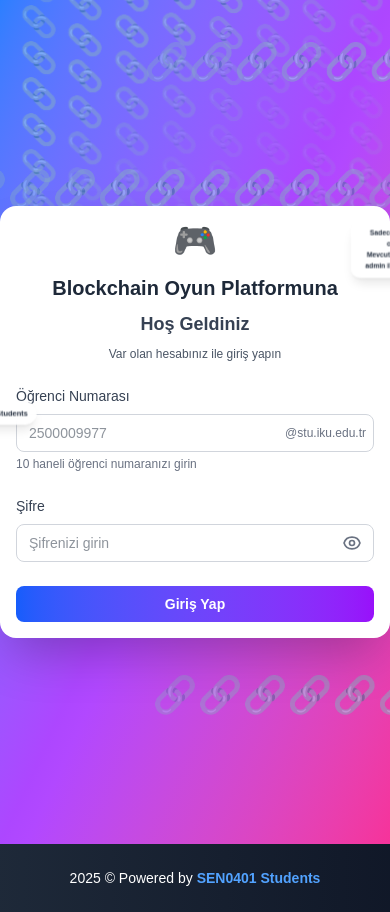
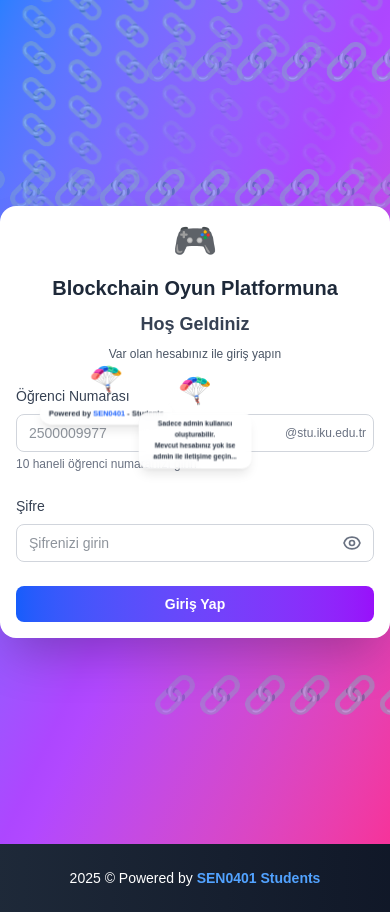
Before and after one commit to HulusiGiray/blockchain-game-platform, a Next.js app: page /login in a window 390 px wide. Built offline with nearby package versions, Linux system fonts and the light colour scheme.

Commit message:
Position parachutes in center on mobile, one after another

```diff
--- a/src/app/(auth)/login/page.tsx
+++ b/src/app/(auth)/login/page.tsx
@@ -49,7 +49,7 @@ export default function LoginPage() {
 
       {/* Paraşüt 1 - Sol Taraf - Powered by */}
       <div
-        className="absolute left-[15%] md:left-1/4 transform -translate-x-1/2 z-50 animate-parachute-drop"
+        className="absolute left-1/2 md:left-1/4 transform -translate-x-1/2 z-50 animate-parachute-drop"
       >
         <div className="text-center scale-75 md:scale-100">
           <div className="text-4xl md:text-6xl mb-2">🪂</div>
@@ -63,7 +63,8 @@ export default function LoginPage() {
 
       {/* Paraşüt 2 - Sağ Taraf - Bilgilendirme */}
       <div
-        className="absolute right-[15%] md:right-1/4 transform translate-x-1/2 z-50 animate-parachute-drop-2"
+        className="absolute left-1/2 md:right-1/4 transform -translate-x-1/2 md:translate-x-1/2 z-50 animate-parachute-drop-2"
+        style={{ animationDelay: '8s' }}
       >
         <div className="text-center scale-75 md:scale-100">
           <div className="text-4xl md:text-6xl mb-2">🪂</div>
```
